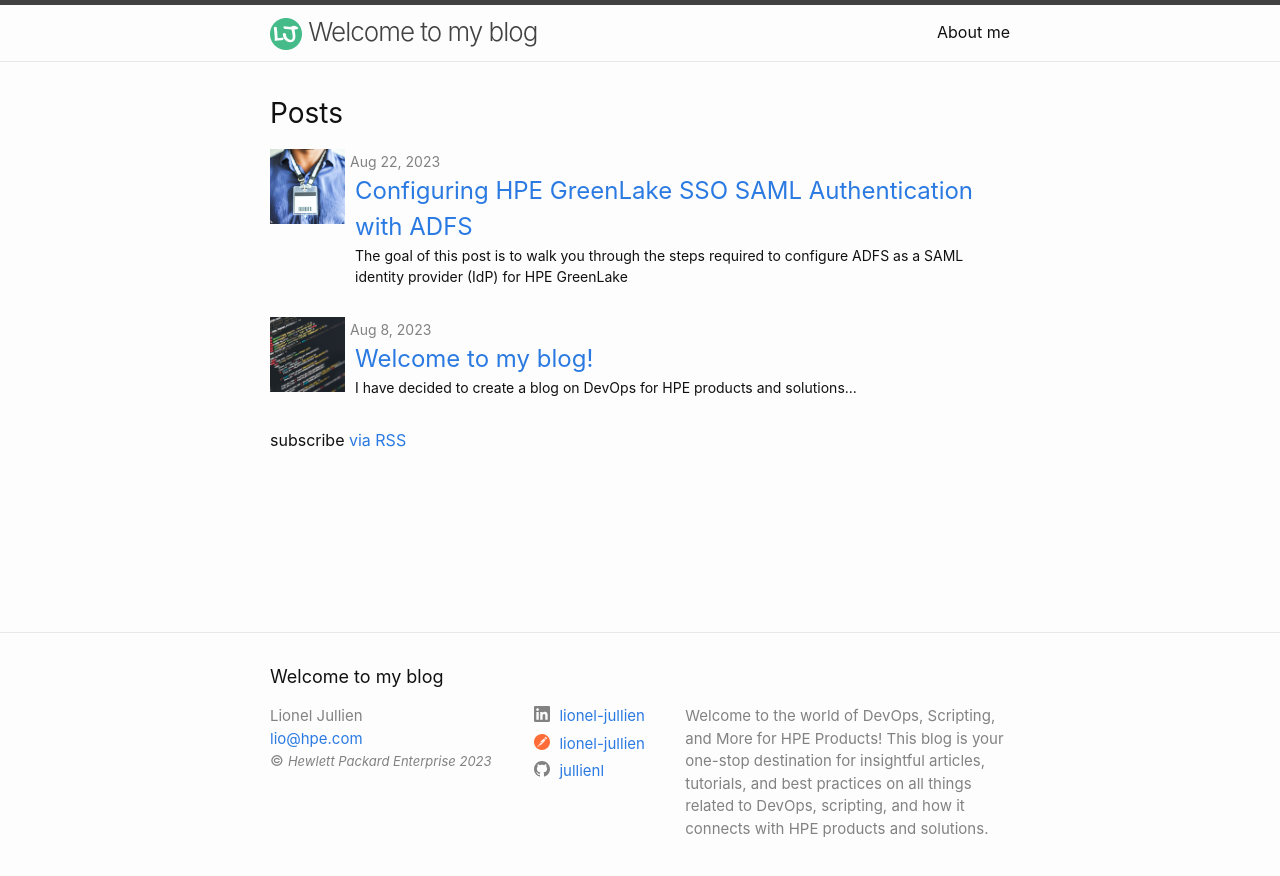
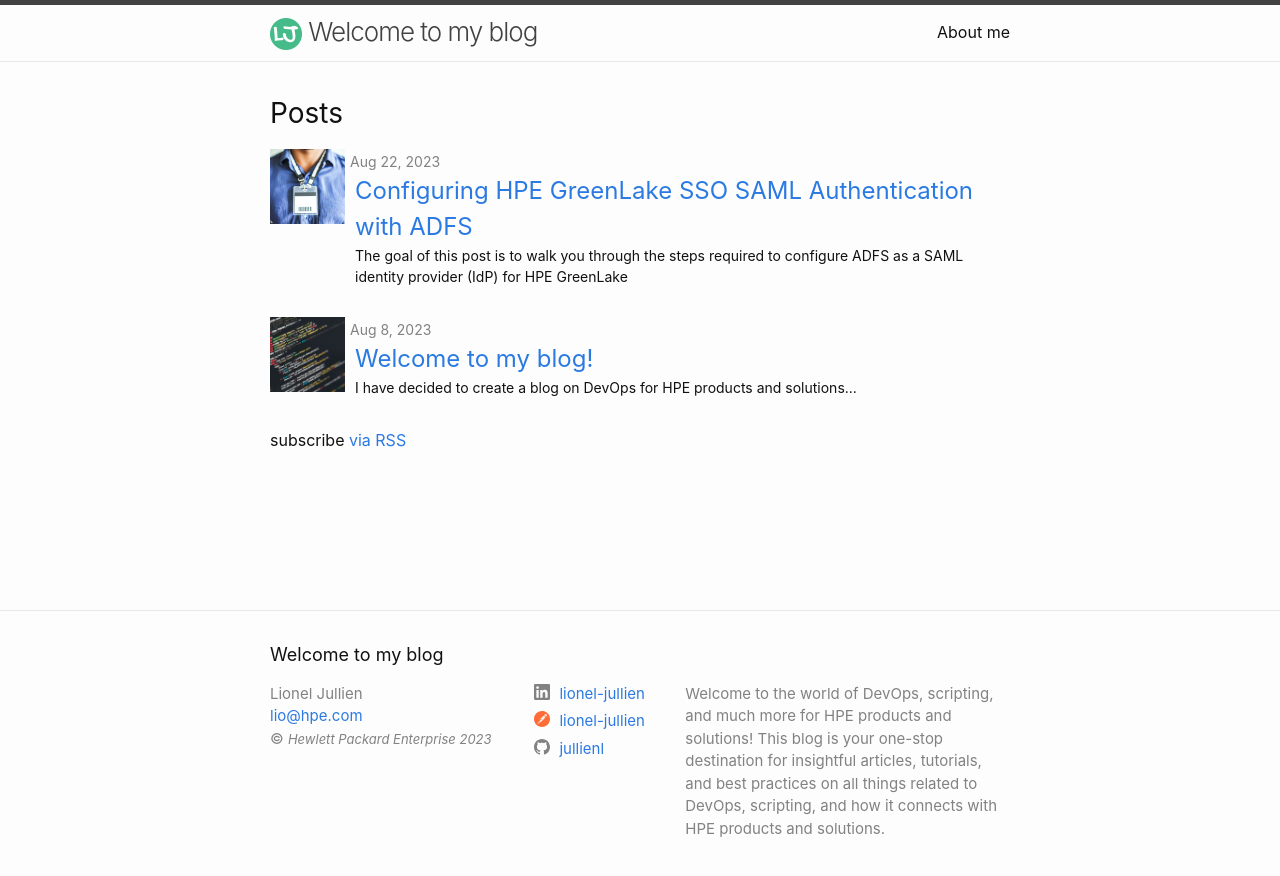
Before and after one commit to jullienl/jullienl.github.io, a Jekyll site: the page built from index.markdown, in a window 1280 px wide. Shown: the top 876 px of the page. Built offline with Jekyll 4.4.1, drawn with Linux system fonts in a browser that asks for light colours.

Commit message:
Change description

```diff
--- a/_config.yml
+++ b/_config.yml
@@ -21,7 +21,7 @@
 title: Welcome to my blog
 email: lio@hpe.com
 description: >- # this means to ignore newlines until "baseurl:"
-  Welcome to the world of DevOps, Scripting, and More for HPE Products!
+  Welcome to the world of DevOps, scripting, and much more for HPE products and solutions!
   This blog is your one-stop destination for insightful articles, tutorials,
   and best practices on all things related to DevOps, scripting, and how it
   connects with HPE products and solutions.
```
